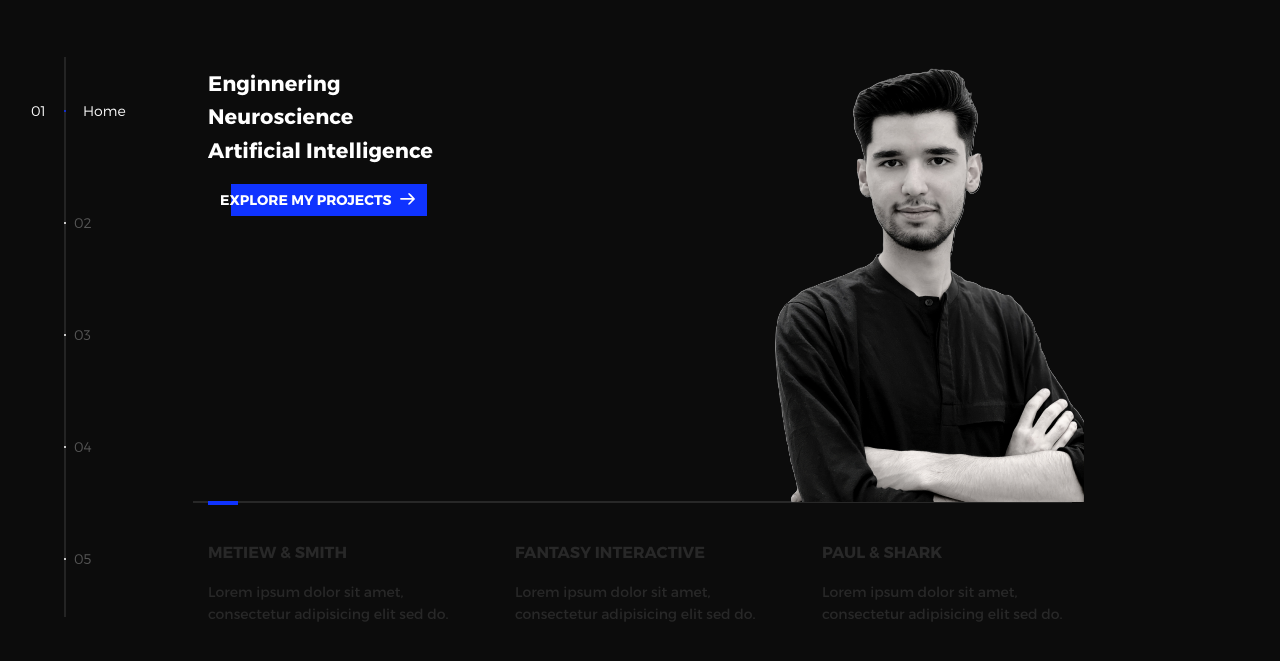
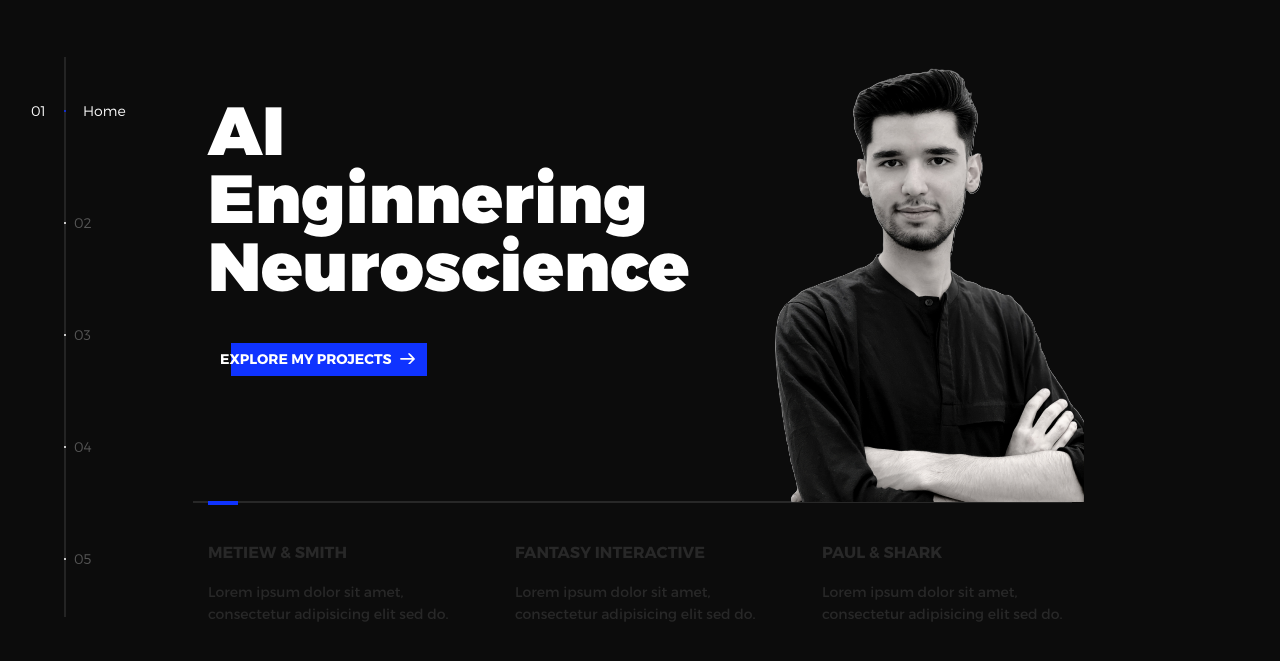
Before and after one commit to mahdi-zade/mahdi-zade.github.io, a plain HTML site: page index.html in a window 1280 px wide. Shown: the part 63-724 px from the top of the page. Drawn offline with nearby package versions, Linux system fonts and the light colour scheme.

Commit message:
Update index.html

```diff
--- a/index.html
+++ b/index.html
@@ -48,7 +48,7 @@
           <li class="l-section section section--is-active">
             <div class="intro">
               <div class="intro--banner">
-                <h2>Enginnering<br>Neuroscience<br>Artificial Intelligence</h2>
+                <h1>AI<br>Enginnering<br>Neuroscience</h1>
                 <button class="cta">Explore My Projects
                   <svg version="1.1" id="Layer_1" xmlns="http://www.w3.org/2000/svg" xmlns:xlink="http://www.w3.org/1999/xlink" x="0px" y="0px" viewBox="0 0 150 118" style="enable-background:new 0 0 150 118;" xml:space="preserve">
                   <g transform="translate(0.000000,118.000000) scale(0.100000,-0.100000)">
```
